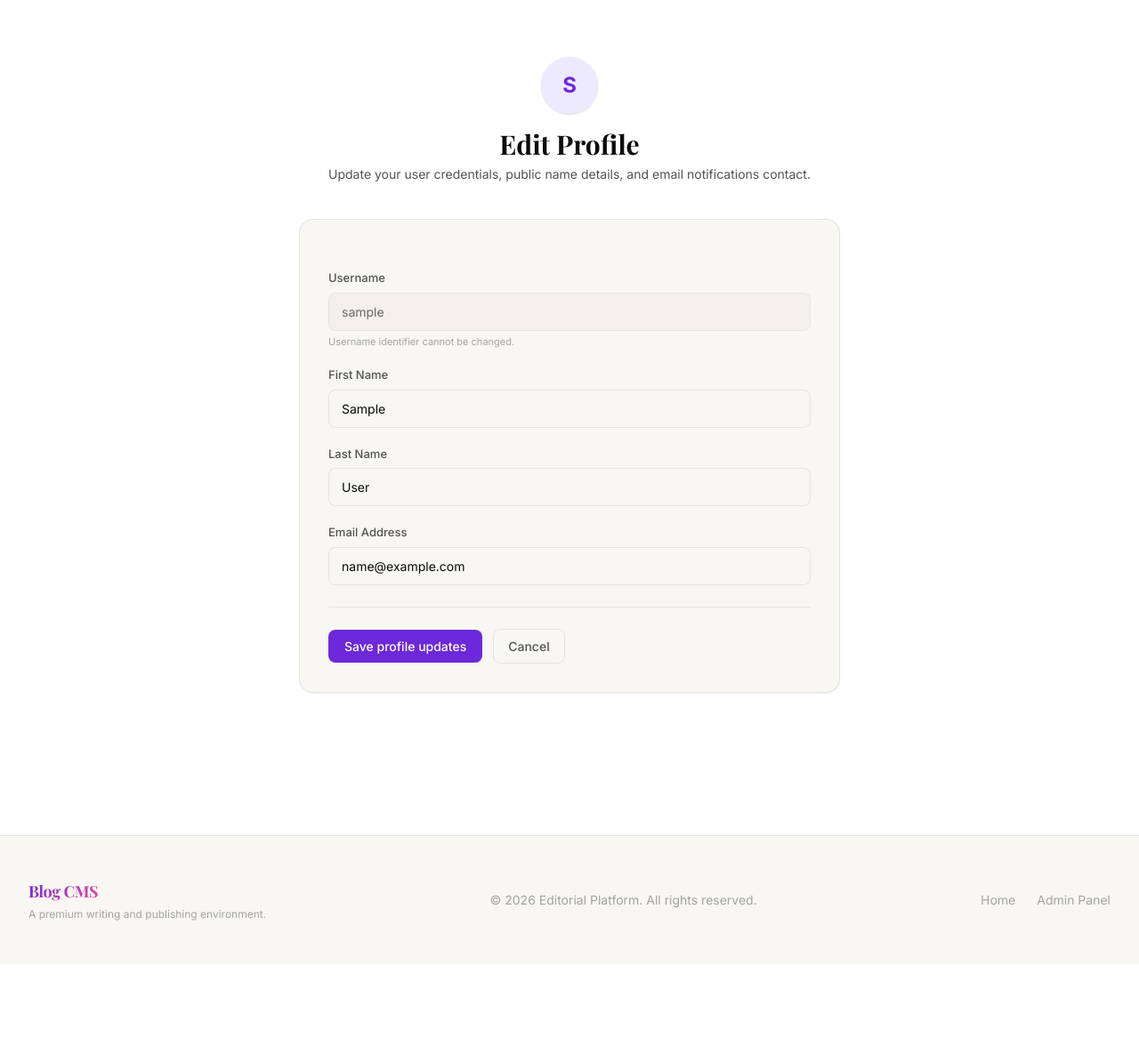
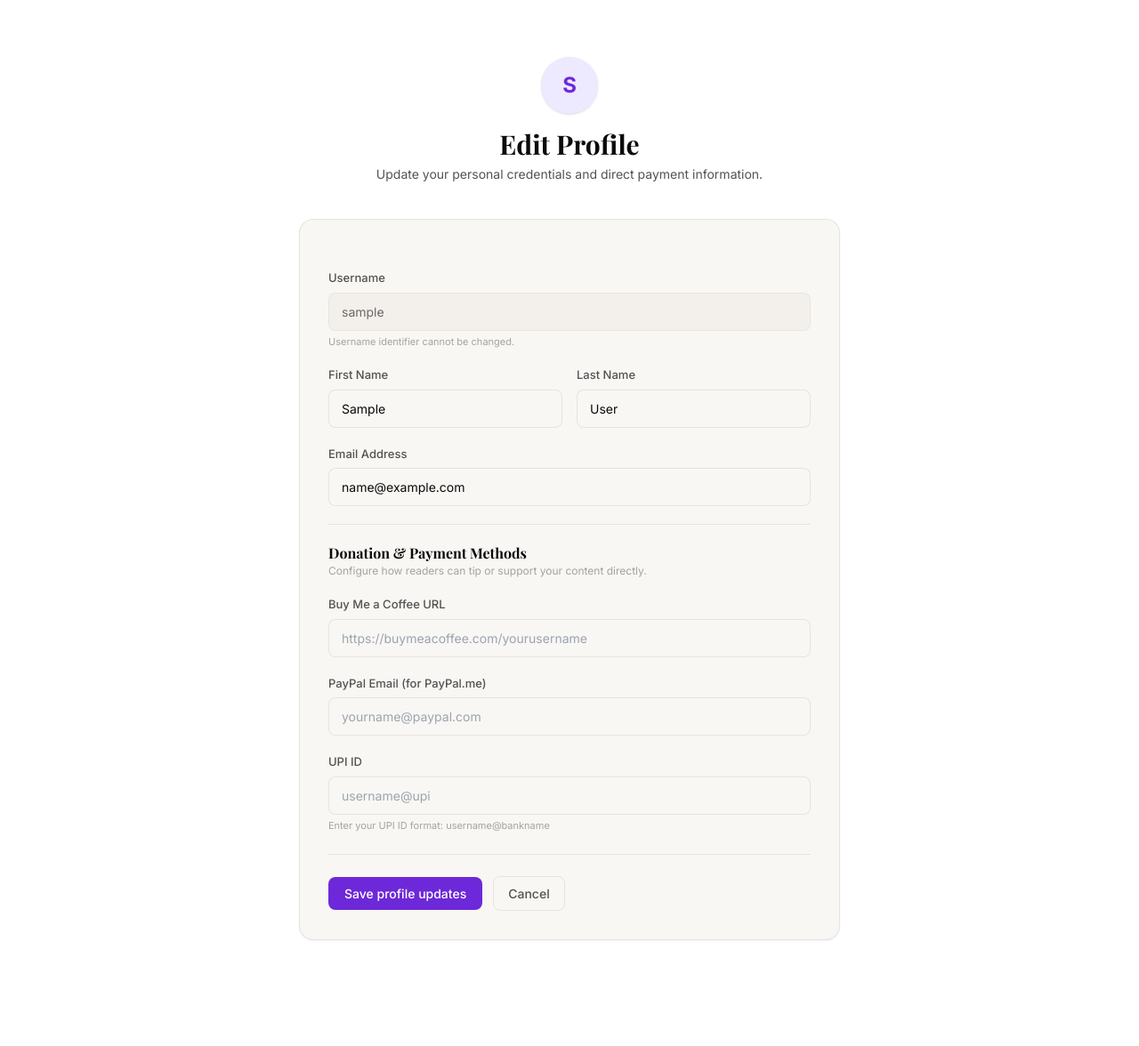
Before and after one commit to Rajiv6165/Cloud-Blog-CMS, a Django app: page /profile/ in a window 1280 px wide. Shown: the part 65-1241 px from the top of the page at 89% size. Before the commit the page ends 1100 px from the top, so only its background shows below. Run offline with Django 5.2, Linux system fonts and the light colour scheme; the visitor is signed in with stand-in values (Sample User, id 1); data comes from the database, SQL or seed files in the repository; some libraries are stand-ins or nearby versions; some web fonts are replaced.

Commit message:
feat: Donation Button (Feature 6) - Buy Me a Coffee, PayPal, UPI support, Profile model, author detail page, donation widget on post detail

```diff
--- a/blog/forms.py
+++ b/blog/forms.py
@@ -2,7 +2,7 @@ from django import forms
 from django.contrib.auth.forms import UserCreationForm
 from django.contrib.auth import get_user_model
 
-from .models import Post, Comment, Tag
+from .models import Post, Comment, Tag, Profile
 
 User = get_user_model()
 
@@ -70,3 +70,49 @@ class CommentForm(forms.ModelForm):
         widgets = {
             "content": forms.Textarea(attrs={"class": "textarea textarea-bordered w-full", "rows": 3, "placeholder": "Add a comment"}),
         }
+
+
+class UserProfileForm(forms.ModelForm):
+    first_name = forms.CharField(max_length=30, required=False, widget=forms.TextInput(attrs={"class": INPUT_CLASS, "placeholder": "Your first name..."}))
+    last_name = forms.CharField(max_length=30, required=False, widget=forms.TextInput(attrs={"class": INPUT_CLASS, "placeholder": "Your last name..."}))
+    email = forms.EmailField(required=True, widget=forms.EmailInput(attrs={"class": INPUT_CLASS, "placeholder": "you@example.com"}))
+
+    buymeacoffee_url = forms.URLField(required=False, widget=forms.URLInput(attrs={"class": INPUT_CLASS, "placeholder": "https://buymeacoffee.com/yourusername"}))
+    paypal_email = forms.EmailField(required=False, widget=forms.EmailInput(attrs={"class": INPUT_CLASS, "placeholder": "yourname@paypal.com"}))
+    upi_id = forms.CharField(max_length=100, required=False, widget=forms.TextInput(attrs={"class": INPUT_CLASS, "placeholder": "username@upi"}))
+
+    class Meta:
+        model = Profile
+        fields = ["buymeacoffee_url", "paypal_email", "upi_id"]
+
+    def __init__(self, *args, **kwargs):
+        self.user = kwargs.pop("user", None)
+        super().__init__(*args, **kwargs)
+        if self.user:
+            self.fields["first_name"].initial = self.user.first_name
+            self.fields["last_name"].initial = self.user.last_name
+            self.fields["email"].initial = self.user.email
+
+    def clean_email(self):
+        email = self.cleaned_data.get("email")
+        if User.objects.exclude(pk=self.user.pk).filter(email=email).exists():
+            raise forms.ValidationError("This email address is already in use.")
+        return email
+
+    def clean_upi_id(self):
+        upi_id = self.cleaned_data.get("upi_id")
+        if upi_id and "@" not in upi_id:
+            raise forms.ValidationError("Invalid UPI ID format. Should be like username@upi.")
+        return upi_id
+
+    def save(self, commit=True):
+        profile = super().save(commit=False)
+        if self.user:
+            self.user.first_name = self.cleaned_data["first_name"]
+            self.user.last_name = self.cleaned_data["last_name"]
+            self.user.email = self.cleaned_data["email"]
+            if commit:
+                self.user.save()
+        if commit:
+            profile.save()
+        return profile
--- a/blog/models.py
+++ b/blog/models.py
@@ -81,3 +81,28 @@ class Comment(models.Model):
 
     def __str__(self) -> str:
         return f"Comment by {self.user} on {self.post}"
+
+
+class Profile(models.Model):
+    user = models.OneToOneField(get_user_model(), on_delete=models.CASCADE, related_name="profile")
+    buymeacoffee_url = models.URLField(blank=True)
+    paypal_email = models.EmailField(blank=True)
+    upi_id = models.CharField(max_length=100, blank=True)
+
+    def __str__(self):
+        return f"Profile of {self.user.username}"
+
+
+from django.db.models.signals import post_save
+from django.dispatch import receiver
+
+@receiver(post_save, sender=get_user_model())
+def create_user_profile(sender, instance, created, **kwargs):
+    if created:
+        Profile.objects.get_or_create(user=instance)
+
+@receiver(post_save, sender=get_user_model())
+def save_user_profile(sender, instance, **kwargs):
+    if not hasattr(instance, "profile"):
+        Profile.objects.get_or_create(user=instance)
+    instance.profile.save()
--- a/blog/urls.py
+++ b/blog/urls.py
@@ -11,6 +11,7 @@ urlpatterns = [
     path("post/<slug:slug>/delete/", views.PostDeleteView.as_view(), name="post_delete"),
     path("dashboard/", views.DashboardView.as_view(), name="dashboard"),
     path("profile/", views.ProfileEditView.as_view(), name="profile_edit"),
+    path("author/<str:username>/", views.AuthorDetailView.as_view(), name="author_detail"),
     path("comment/<int:pk>/delete/", views.CommentDeleteView.as_view(), name="comment_delete"),
     path("ai/assist/", ai_views.AIAssistView.as_view(), name="ai_assist"),
     path("ai/summarize/", ai_views.AISummarizeView.as_view(), name="ai_summarize"),
--- a/blog/views.py
+++ b/blog/views.py
@@ -16,8 +16,8 @@ from django.views.generic import (
     FormView,
 )
 
-from .models import Post, Tag, Comment
-from .forms import PostForm, CommentForm, RegisterForm
+from .models import Post, Tag, Comment, Profile
+from .forms import PostForm, CommentForm, RegisterForm, UserProfileForm
 
 
 class RegisterView(FormView):
@@ -183,13 +183,41 @@ class DashboardView(LoginRequiredMixin, ListView):
 
 
 class ProfileEditView(LoginRequiredMixin, UpdateView):
-    model = get_user_model()
-    fields = ["first_name", "last_name", "email"]
-    template_name = "blog/profile_form.html"
+    model = Profile
+    form_class = UserProfileForm
+    template_name = "blog/profile_edit.html"
     success_url = reverse_lazy("blog:post_list")
 
     def get_object(self, queryset=None):
-        return self.request.user
+        profile, _ = Profile.objects.select_related("user").get_or_create(user=self.request.user)
+        return profile
+
+    def get_form_kwargs(self):
+        kwargs = super().get_form_kwargs()
+        kwargs["user"] = self.request.user
+        return kwargs
+
+
+class AuthorDetailView(DetailView):
+    model = get_user_model()
+    template_name = "blog/author_detail.html"
+    slug_field = "username"
+    slug_url_kwarg = "username"
+    context_object_name = "author"
+
+    def get_queryset(self):
+        return get_user_model().objects.all()
+
+    def get_context_data(self, **kwargs: Any) -> Dict[str, Any]:
+        context = super().get_context_data(**kwargs)
+        context["posts"] = (
+            Post.objects.filter(author=self.object, status="published")
+            .select_related("author")
+            .prefetch_related("tags")
+        )
+        profile, _ = Profile.objects.get_or_create(user=self.object)
+        context["profile"] = profile
+        return context
 
 
 class CommentDeleteView(LoginRequiredMixin, UserPassesTestMixin, DeleteView):
--- /dev/null
+++ b/templates/blog/profile_edit.html
@@ -0,0 +1,132 @@
+{% extends 'base.html' %}
+{% block title %}Edit Profile — Blog CMS{% endblock %}
+
+{% block content %}
+<div class="max-w-2xl mx-auto px-4 sm:px-6 lg:px-8 py-16 animate-slide-up">
+  <!-- Header -->
+  <div class="mb-10 text-center">
+    <div class="avatar !w-16 !h-16 !text-2xl font-bold mx-auto mb-4 shadow">
+      {{ user.username|first|upper }}
+    </div>
+    <h1 class="font-serif font-bold text-3xl text-[var(--text-primary)]">
+      Edit Profile
+    </h1>
+    <p class="text-sm text-[var(--text-secondary)] mt-1.5">
+      Update your personal credentials and direct payment information.
+    </p>
+  </div>
+
+  <form method="post" class="space-y-6 bg-[var(--bg-secondary)] border border-[var(--border)] rounded-2xl p-8 shadow-sm">
+    {% csrf_token %}
+
+    {% if form.non_field_errors %}
+      <div class="p-4 rounded-lg bg-red-500/10 border border-red-500/20 text-red-500 text-sm" role="alert">
+        {{ form.non_field_errors }}
+      </div>
+    {% endif %}
+
+    <div class="space-y-5">
+      <!-- Username (Display Only) -->
+      <div>
+        <label class="form-label" for="id_username">Username</label>
+        <input type="text" id="id_username" value="{{ user.username }}" disabled
+               class="form-input opacity-60 bg-[var(--bg-tertiary)] cursor-not-allowed w-full">
+        <p class="text-[11px] text-[var(--text-muted)] mt-1">Username identifier cannot be changed.</p>
+      </div>
+
+      <div class="grid grid-cols-1 sm:grid-cols-2 gap-4">
+        <!-- First name -->
+        <div>
+          <label class="form-label" for="id_first_name">First Name</label>
+          <input type="text" name="first_name" id="id_first_name"
+                 value="{{ form.first_name.value|default:'' }}"
+                 placeholder="Your first name..."
+                 class="form-input w-full">
+          {% for error in form.first_name.errors %}
+          <p class="text-xs text-red-500 mt-1" role="alert">{{ error }}</p>
+          {% endfor %}
+        </div>
+
+        <!-- Last name -->
+        <div>
+          <label class="form-label" for="id_last_name">Last Name</label>
+          <input type="text" name="last_name" id="id_last_name"
+                 value="{{ form.last_name.value|default:'' }}"
+                 placeholder="Your last name..."
+                 class="form-input w-full">
+          {% for error in form.last_name.errors %}
+          <p class="text-xs text-red-500 mt-1" role="alert">{{ error }}</p>
+          {% endfor %}
+        </div>
+      </div>
+
+      <!-- Email -->
+      <div>
+        <label class="form-label" for="id_email">Email Address</label>
+        <input type="email" name="email" id="id_email"
+               value="{{ form.email.value|default:'' }}"
+               placeholder="you@example.com" required
+               class="form-input w-full">
+        {% for error in form.email.errors %}
+        <p class="text-xs text-red-500 mt-1" role="alert">{{ error }}</p>
+        {% endfor %}
+      </div>
+
+      <hr class="border-[var(--border)] my-6">
+
+      <div class="mb-4">
+        <h3 class="text-base font-serif font-semibold text-[var(--text-primary)]">Donation & Payment Methods</h3>
+        <p class="text-xs text-[var(--text-muted)]">Configure how readers can tip or support your content directly.</p>
+      </div>
+
+      <!-- Buy Me A Coffee URL -->
+      <div>
+        <label class="form-label" for="id_buymeacoffee_url">Buy Me a Coffee URL</label>
+        <input type="url" name="buymeacoffee_url" id="id_buymeacoffee_url"
+               value="{{ form.buymeacoffee_url.value|default:'' }}"
+               placeholder="https://buymeacoffee.com/yourusername"
+               class="form-input w-full">
+        {% for error in form.buymeacoffee_url.errors %}
+        <p class="text-xs text-red-500 mt-1" role="alert">{{ error }}</p>
+        {% endfor %}
+      </div>
+
+      <!-- PayPal Email -->
+      <div>
+        <label class="form-label" for="id_paypal_email">PayPal Email (for PayPal.me)</label>
+        <input type="email" name="paypal_email" id="id_paypal_email"
+               value="{{ form.paypal_email.value|default:'' }}"
+               placeholder="yourname@paypal.com"
+               class="form-input w-full">
+        {% for error in form.paypal_email.errors %}
+        <p class="text-xs text-red-500 mt-1" role="alert">{{ error }}</p>
+        {% endfor %}
+      </div>
+
+      <!-- UPI ID -->
+      <div>
+        <label class="form-label" for="id_upi_id">UPI ID</label>
+        <input type="text" name="upi_id" id="id_upi_id"
+               value="{{ form.upi_id.value|default:'' }}"
+               placeholder="username@upi"
+               class="form-input w-full">
+        {% for error in form.upi_id.errors %}
+        <p class="text-xs text-red-500 mt-1" role="alert">{{ error }}</p>
+        {% endfor %}
+        <p class="text-[11px] text-[var(--text-muted)] mt-1">Enter your UPI ID format: username@bankname</p>
+      </div>
+
+    </div>
+
+    <!-- Actions -->
+    <div class="flex items-center gap-3 pt-6 border-t border-[var(--border)]">
+      <button type="submit" class="btn-primary w-full sm:w-auto justify-center">
+        Save profile updates
+      </button>
+      <a href="{% url 'blog:dashboard' %}" class="btn-ghost w-full sm:w-auto justify-center">
+        Cancel
+      </a>
+    </div>
+  </form>
+</div>
+{% endblock %}
```
Also changed, not shown: templates/blog/author_detail.html (added, +156 -0 lines), templates/blog/post_detail.html (+56 -5 lines), blog/migrations/0003_profile.py (added).
